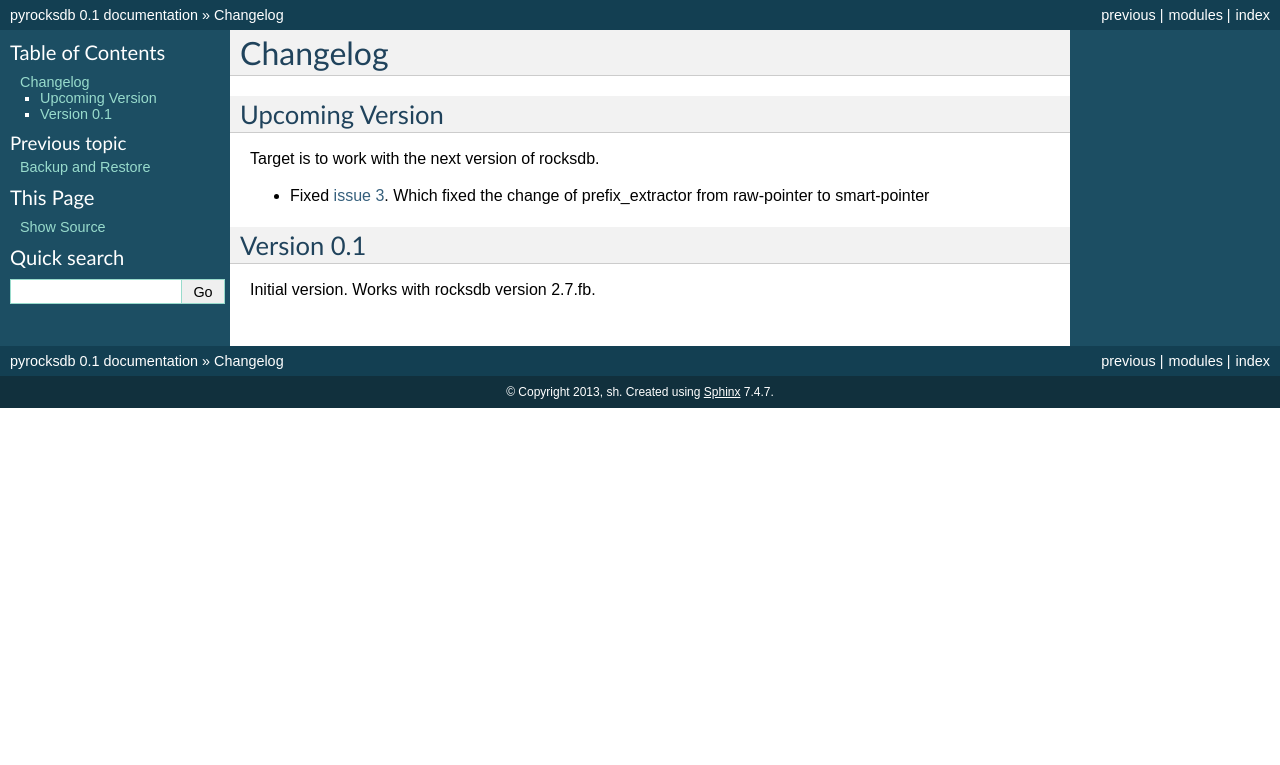
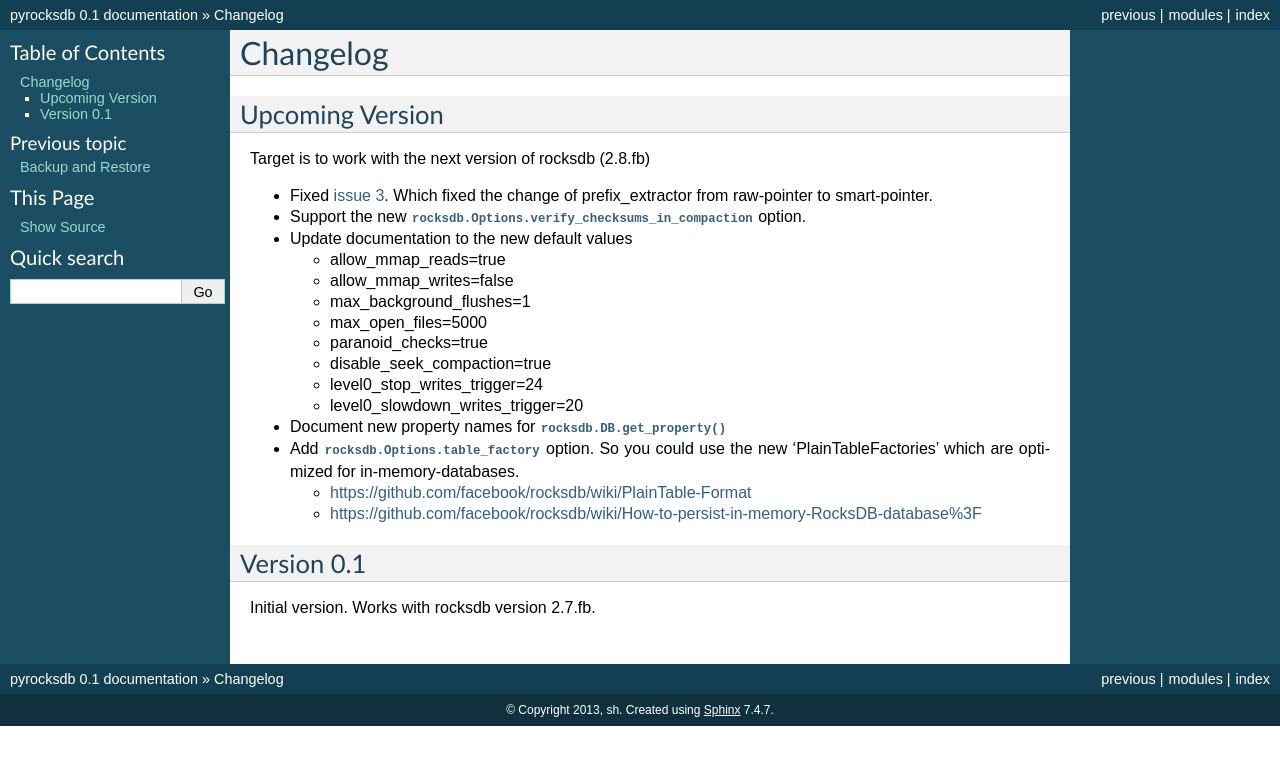
Before and after one commit to stephan-hof/pyrocksdb, a Sphinx documentation site: the page built from docs/changelog.rst, in a window 1280 px wide. Shown: the top 765 px of the page. Built offline with Sphinx 7.4.7, drawn with Linux system fonts in a browser that asks for light colours.

Commit message:
Add changelog for the recent changes

```diff
--- a/docs/changelog.rst
+++ b/docs/changelog.rst
@@ -4,10 +4,31 @@
 Upcoming Version
 ----------------
 
-Target is to work with the next version of rocksdb.
+Target is to work with the next version of rocksdb (2.8.fb)
 
 * Fixed `issue 3 <https://github.com/stephan-hof/pyrocksdb/pull/3>`_.
-  Which fixed the change of prefix_extractor from raw-pointer to smart-pointer
+  Which fixed the change of prefix_extractor from raw-pointer to smart-pointer.
+
+* Support the new :py:attr:`rocksdb.Options.verify_checksums_in_compaction` option.
+
+* Update documentation to the new default values
+
+  * allow_mmap_reads=true
+  * allow_mmap_writes=false
+  * max_background_flushes=1
+  * max_open_files=5000
+  * paranoid_checks=true
+  * disable_seek_compaction=true
+  * level0_stop_writes_trigger=24
+  * level0_slowdown_writes_trigger=20
+
+* Document new property names for :py:meth:`rocksdb.DB.get_property`
+
+* Add :py:attr:`rocksdb.Options.table_factory` option. So you could use the new
+  'PlainTableFactories' which are optimized for in-memory-databases.
+
+  * https://github.com/facebook/rocksdb/wiki/PlainTable-Format
+  * https://github.com/facebook/rocksdb/wiki/How-to-persist-in-memory-RocksDB-database%3F
 
 Version 0.1
 -----------
```
